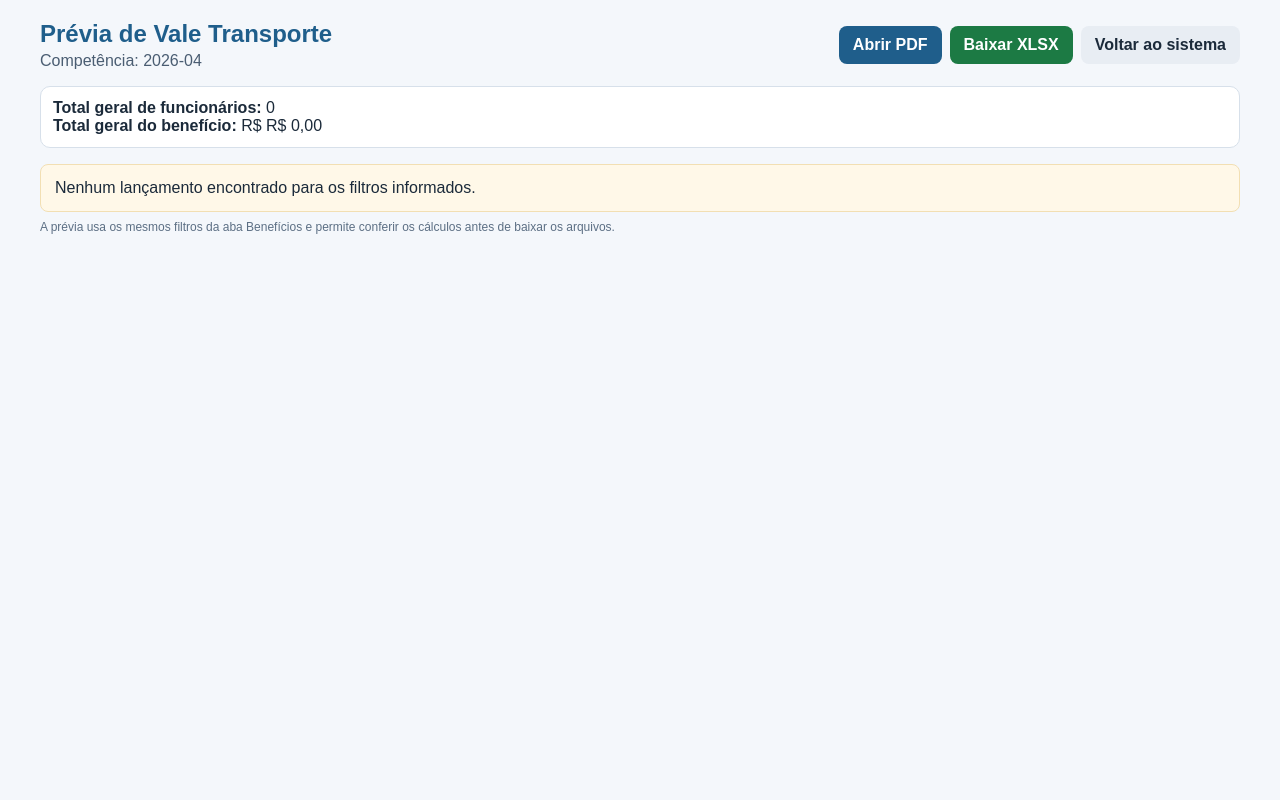
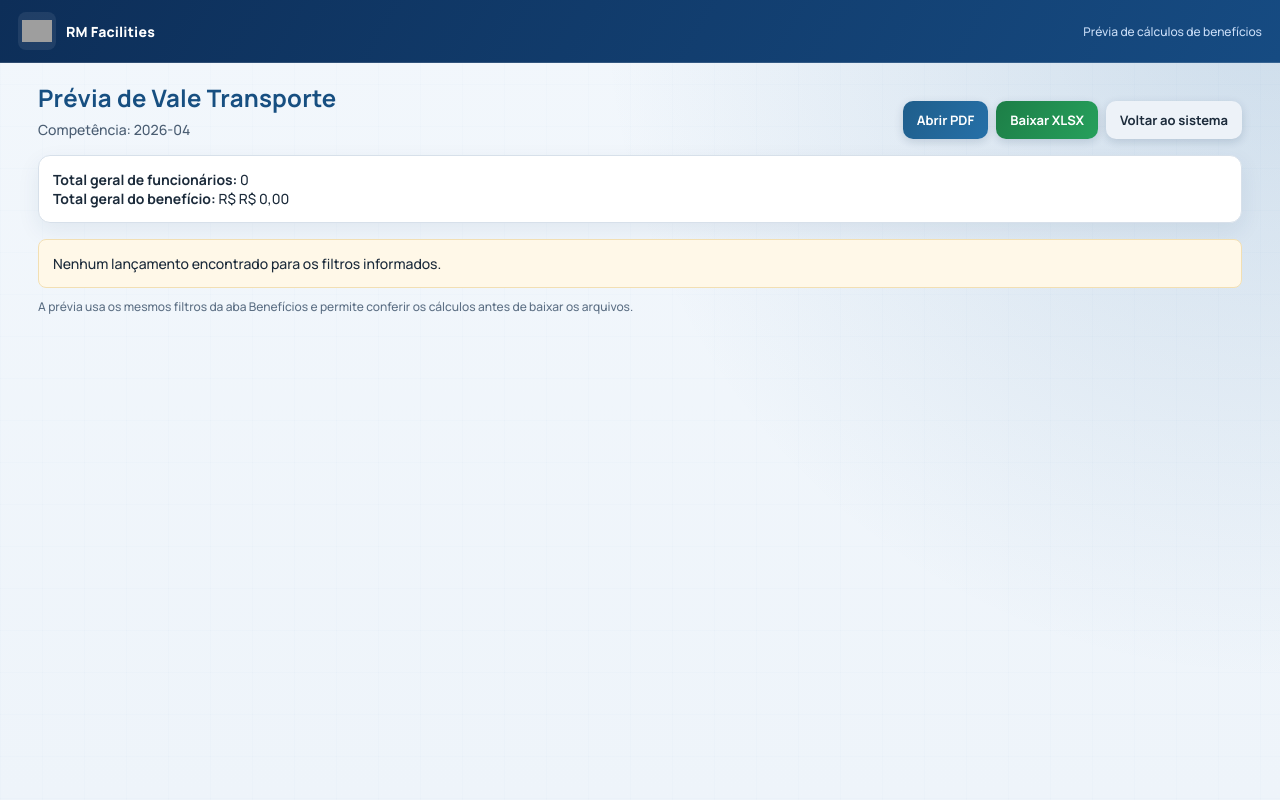
Before and after one commit to teclivre/rmfacilities_v3, a Flask app: a page that uses rmv-4.1/templates/beneficios_relatorio_preview.html in a window 1280 px wide. Run offline with Flask 3, Linux system fonts and the light colour scheme; a user stored in the database is signed in; grey boxes are pictures that could not be loaded.

Commit message:
style: alinhar visual da previa de beneficios ao layout do sistema

```diff
--- a/rmv-4.1/templates/beneficios_relatorio_preview.html
+++ b/rmv-4.1/templates/beneficios_relatorio_preview.html
@@ -4,29 +4,47 @@
   <meta charset="UTF-8">
   <meta name="viewport" content="width=device-width, initial-scale=1.0">
   <title>Prévia de Relatório de Benefícios</title>
+  <link rel="stylesheet" href="/static/css/main.css">
   <style>
-    body { font-family: Arial, sans-serif; margin: 0; background: #f4f7fb; color: #1b2a3a; }
-    .wrap { max-width: 1200px; margin: 0 auto; padding: 20px; }
-    .top { display: flex; justify-content: space-between; align-items: center; gap: 12px; flex-wrap: wrap; }
-    .title { margin: 0; font-size: 24px; color: #1f5e8b; }
-    .sub { color: #4a5d72; margin-top: 4px; }
+    body { margin: 0; background: radial-gradient(circle at top right, rgba(38,102,158,.18), transparent 45%), linear-gradient(180deg, #f2f7fc 0%, #eef4fa 100%); color: #1b2a3a; }
+    .topbar-preview { background: linear-gradient(120deg, #0d2e58, #164b82); color: #fff; padding: 12px 18px; display: flex; justify-content: space-between; align-items: center; gap: 10px; flex-wrap: wrap; border-bottom: 1px solid rgba(255,255,255,.14); }
+    .topbar-brand { display: flex; align-items: center; gap: 10px; font-weight: 800; letter-spacing: .2px; }
+    .topbar-brand img { width: 38px; height: 38px; object-fit: contain; border-radius: 8px; background: rgba(255,255,255,.08); padding: 4px; }
+    .topbar-info { font-size: 12px; color: #c9ddf7; }
+    .wrap { max-width: 1240px; margin: 0 auto; padding: 18px; }
+    .top { display: flex; justify-content: space-between; align-items: flex-end; gap: 12px; flex-wrap: wrap; }
+    .title { margin: 0; font-size: 24px; color: #174f81; letter-spacing: .2px; }
+    .sub { color: #4a5d72; margin-top: 6px; font-size: 14px; }
     .btns { display: flex; gap: 8px; flex-wrap: wrap; }
-    .btn { border: none; border-radius: 8px; padding: 10px 14px; cursor: pointer; text-decoration: none; display: inline-block; font-weight: 700; }
-    .btn-primary { background: #1f5e8b; color: #fff; }
-    .btn-green { background: #1c7a44; color: #fff; }
-    .btn-gray { background: #e8edf3; color: #1b2a3a; }
-    .summary { margin-top: 16px; background: #fff; border: 1px solid #d7e0ea; border-radius: 10px; padding: 12px; }
-    .card { margin-top: 14px; background: #fff; border: 1px solid #d7e0ea; border-radius: 10px; overflow: hidden; }
-    .card-hd { padding: 10px 12px; background: #f1f7ff; border-bottom: 1px solid #d7e0ea; font-weight: 700; color: #1f5e8b; }
+    .btn { border: none; border-radius: 10px; padding: 10px 14px; cursor: pointer; text-decoration: none; display: inline-block; font-weight: 700; box-shadow: 0 3px 10px rgba(12,42,80,.16); }
+    .btn-primary { background: linear-gradient(120deg, #1f5e8b, #2670a8); color: #fff; }
+    .btn-green { background: linear-gradient(120deg, #1d7e47, #26a05c); color: #fff; }
+    .btn-gray { background: #edf2f8; color: #1b2a3a; }
+    .summary { margin-top: 16px; background: #fff; border: 1px solid #d7e0ea; border-radius: 12px; padding: 14px; box-shadow: 0 8px 22px rgba(24,63,105,.08); }
+    .card { margin-top: 14px; background: #fff; border: 1px solid #d7e0ea; border-radius: 12px; overflow: hidden; box-shadow: 0 8px 22px rgba(24,63,105,.08); }
+    .card-hd { padding: 11px 12px; background: linear-gradient(90deg, #eaf3ff, #f4f9ff); border-bottom: 1px solid #d7e0ea; font-weight: 700; color: #1f5e8b; }
     table { width: 100%; border-collapse: collapse; }
     th, td { border: 1px solid #d7e0ea; padding: 8px; font-size: 13px; }
-    th { background: #1f5e8b; color: #fff; text-align: left; }
+    th { background: linear-gradient(120deg, #1f5e8b, #236ca1); color: #fff; text-align: left; }
     td.num { text-align: right; }
     .empty { margin-top: 16px; padding: 14px; background: #fff8e8; border: 1px solid #f2dfb3; border-radius: 8px; }
-    .foot { margin-top: 8px; font-size: 12px; color: #5c6f84; }
+    .foot { margin-top: 10px; font-size: 12px; color: #5c6f84; }
+    @media (max-width: 768px) {
+      .title { font-size: 20px; }
+      th, td { font-size: 12px; padding: 6px; }
+      .btn { padding: 9px 12px; }
+      .wrap { padding: 12px; }
+    }
   </style>
 </head>
 <body>
+  <div class="topbar-preview">
+    <div class="topbar-brand">
+      <img src="https://rmfacilities.com.br/wp-content/uploads/2023/08/logo-rm-facilities-1.png" alt="RM Facilities" onerror="this.style.display='none'">
+      <span>RM Facilities</span>
+    </div>
+    <div class="topbar-info">Prévia de cálculos de benefícios</div>
+  </div>
   <div class="wrap">
     <div class="top">
       <div>
```
